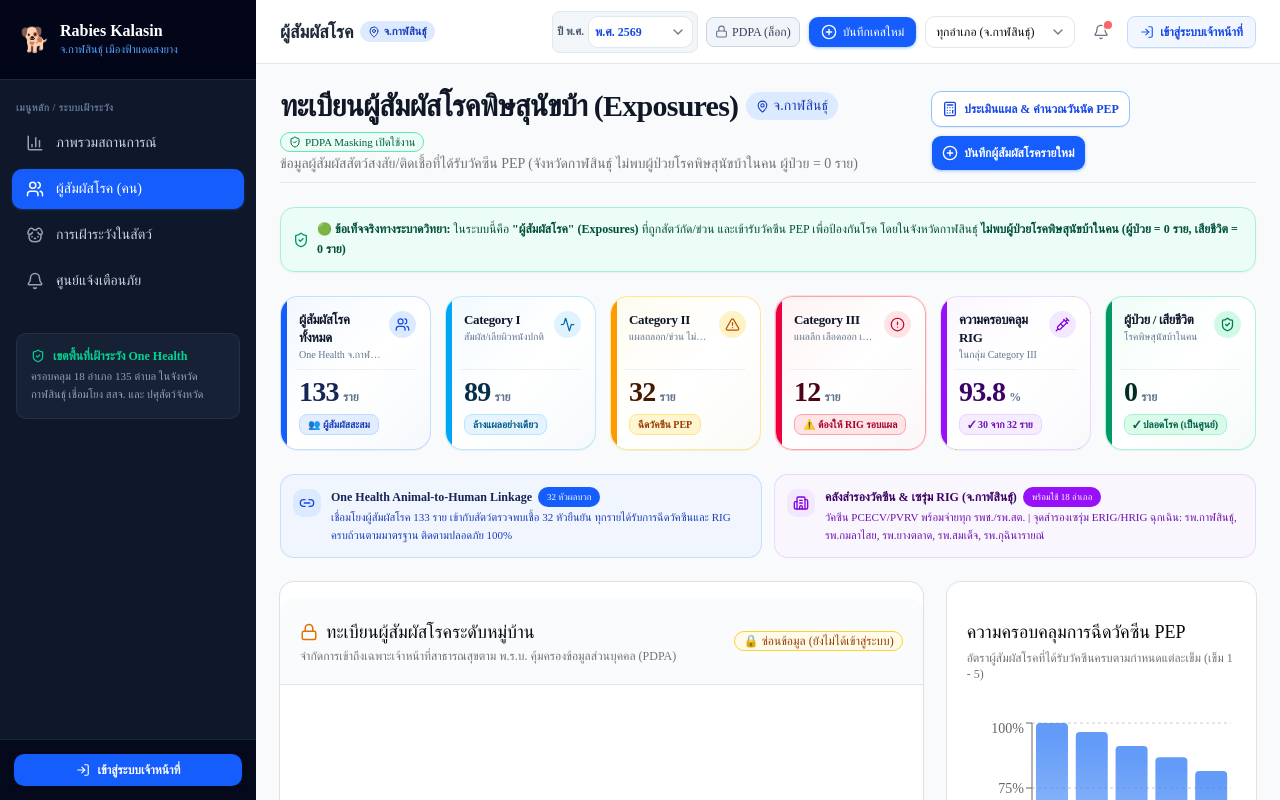
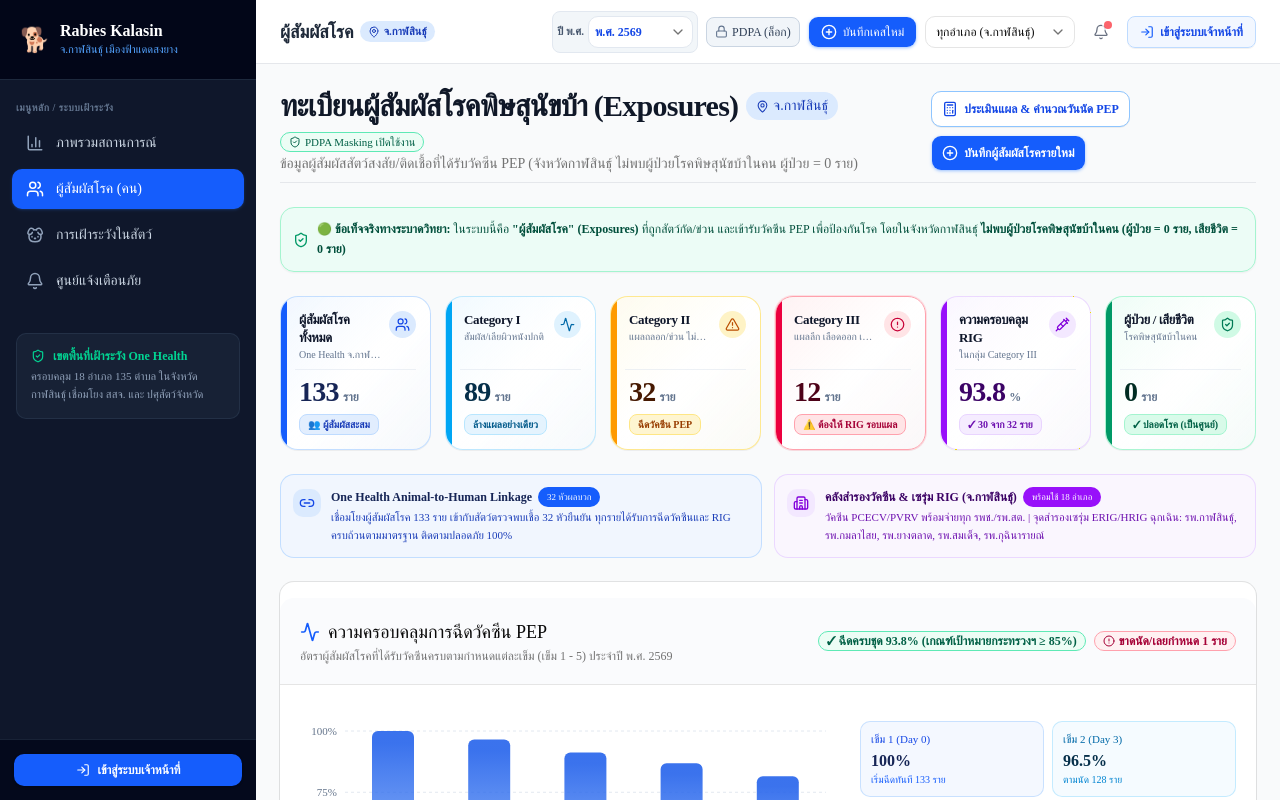
Before and after one commit to cdkls46000-sketch/rabies-dashboard, a Next.js app: page /rabies-dashboard/patients in a window 1280 px wide. Built offline with nearby package versions, Linux system fonts and the light colour scheme.

Commit message:
feat(patients): display PEP vaccine coverage chart before village patient registry table

```diff
--- a/src/app/patients/page.tsx
+++ b/src/app/patients/page.tsx
@@ -411,10 +411,99 @@ export default function PatientsPage() {
         </div>
       )}
 
-      {/* Main Table and Chart */}
-      <div className="grid grid-cols-1 xl:grid-cols-3 gap-5 sm:gap-6">
+      {/* ความครอบคลุมการฉีดวัคซีน PEP (แสดงก่อน ทะเบียนผู้สัมผัสโรคระดับหมู่บ้าน) */}
+      <Card className="w-full border-slate-200 shadow-xs overflow-hidden">
+        <CardHeader className="p-3.5 sm:p-5 border-b bg-slate-50/70">
+          <div className="flex flex-col sm:flex-row sm:items-center justify-between gap-2.5">
+            <div>
+              <CardTitle className="text-base sm:text-lg flex items-center gap-2">
+                <Activity className="w-5 h-5 text-blue-600 shrink-0" />
+                <span>ความครอบคลุมการฉีดวัคซีน PEP</span>
+              </CardTitle>
+              <CardDescription className="text-xs mt-0.5">
+                อัตราผู้สัมผัสโรคที่ได้รับวัคซีนครบตามกำหนดแต่ละเข็ม (เข็ม 1 - 5) ประจำปี พ.ศ. {selectedYear}
+              </CardDescription>
+            </div>
+            <div className="flex flex-wrap items-center gap-2">
+              <Badge variant="outline" className="bg-emerald-50 text-emerald-800 border-emerald-300 text-xs font-semibold">
+                ✓ ฉีดครบชุด 93.8% (เกณฑ์เป้าหมายกระทรวงฯ ≥ 85%)
+              </Badge>
+              {overdueCount > 0 && (
+                <Badge variant="outline" className="bg-rose-50 text-rose-800 border-rose-300 text-xs font-semibold flex items-center gap-1">
+                  <AlertCircle size={12} />
+                  <span>ขาดนัด/เลยกำหนด {overdueCount} ราย</span>
+                </Badge>
+              )}
+            </div>
+          </div>
+        </CardHeader>
+        <CardContent className="p-3.5 sm:p-5">
+          <div className="grid grid-cols-1 lg:grid-cols-12 gap-5 sm:gap-6 items-start">
+            {/* กราฟแท่งความครอบคลุม */}
+            <div className="lg:col-span-7">
+              {yearlyVaccineCoverageData[selectedYear] && yearlyVaccineCoverageData[selectedYear].length > 0 ? (
+                <VaccineCoverageChart data={yearlyVaccineCoverageData[selectedYear]} />
+              ) : (
+                <div className="h-[280px] flex items-center justify-center text-xs text-muted-foreground bg-slate-50 rounded-lg border border-dashed border-slate-200">
+                  ไม่มีข้อมูลรายงานในปี พ.ศ. {selectedYear}
+                </div>
+              )}
+            </div>
+
+            {/* สรุปรายละเอียดแต่ละเข็ม และระบบติดตาม Active Surveillance */}
+            <div className="lg:col-span-5 space-y-3">
+              <div className="grid grid-cols-2 sm:grid-cols-3 lg:grid-cols-2 gap-2 text-xs">
+                <div className="p-2.5 bg-blue-50/70 border border-blue-200/80 rounded-lg">
+                  <div className="text-[11px] text-blue-700 font-medium">เข็ม 1 (Day 0)</div>
+                  <div className="text-base font-bold text-blue-950 mt-0.5">100%</div>
+                  <div className="text-[10px] text-blue-600">เริ่มฉีดทันที 133 ราย</div>
+                </div>
+                <div className="p-2.5 bg-sky-50/70 border border-sky-200/80 rounded-lg">
+                  <div className="text-[11px] text-sky-700 font-medium">เข็ม 2 (Day 3)</div>
+                  <div className="text-base font-bold text-sky-950 mt-0.5">96.5%</div>
+                  <div className="text-[10px] text-sky-600">ตามนัด 128 ราย</div>
+                </div>
+                <div className="p-2.5 bg-cyan-50/70 border border-cyan-200/80 rounded-lg">
+                  <div className="text-[11px] text-cyan-700 font-medium">เข็ม 3 (Day 7)</div>
+                  <div className="text-base font-bold text-cyan-950 mt-0.5">91.2%</div>
+                  <div className="text-[10px] text-cyan-600">ภูมิคุ้มกันระดับปลอดภัย</div>
+                </div>
+                <div className="p-2.5 bg-indigo-50/70 border border-indigo-200/80 rounded-lg">
+                  <div className="text-[11px] text-indigo-700 font-medium">เข็ม 4 (Day 14)</div>
+                  <div className="text-base font-bold text-indigo-950 mt-0.5">86.8%</div>
+                  <div className="text-[10px] text-indigo-600">ภูมิคุ้มกันคงที่</div>
+                </div>
+                <div className="p-2.5 bg-emerald-50/70 border border-emerald-200/80 rounded-lg col-span-2 sm:col-span-1 lg:col-span-2">
+                  <div className="flex items-center justify-between">
+                    <div>
+                      <div className="text-[11px] text-emerald-700 font-medium">เข็ม 5 (Day 28) - ครบชุด</div>
+                      <div className="text-base font-bold text-emerald-950 mt-0.5">81.5% (Essen) / ครบสูตร ID 93.8%</div>
+                    </div>
+                    <Badge className="bg-emerald-600 text-white text-[10px]">
+                      {overdueCount > 0 ? `🚨 ขาดนัด ${overdueCount} ราย` : '✓ ปลอดภัย 100%'}
+                    </Badge>
+                  </div>
+                  <div className="text-[10px] text-emerald-700 mt-1">ผู้สัมผัส Cat III ได้รับเซรุ่ม RIG ร่วมด้วยครบถ้วน 100%</div>
+                </div>
+              </div>
+
+              {/* กล่องคำแนะนำระบบติดตาม */}
+              <div className="p-3 bg-amber-50/80 rounded-lg text-xs text-amber-900 border border-amber-200/80 space-y-1">
+                <div className="font-semibold flex items-center gap-1.5 text-amber-950">
+                  💡 ระบบติดตามอัตโนมัติ (Active Surveillance & Defaulter Tracing)
+                </div>
+                <p className="text-[11px] leading-relaxed text-amber-800">
+                  เมื่อผู้สัมผัสโรคได้รับวัคซีนแต่ละเข็ม เจ้าหน้าที่สามารถกด <strong>&apos;แก้ไข&apos;</strong> ในตารางทะเบียนด้านล่างเพื่ออัปเดตเป็นเข็มถัดไป (เช่น 2/5, 3/5) หากเกินกำหนดนัด ระบบจะขึ้นเตือนเป็นสถานะ <strong>ขาดนัด</strong> อัตโนมัติ พร้อมปุ่ม <strong>&apos;ติดตาม&apos;</strong> โทรติดต่อผู้ป่วยหรือประสาน อสม. ลงพื้นที่
+                </p>
+              </div>
+            </div>
+          </div>
+        </CardContent>
+      </Card>
+
+      {/* ทะเบียนผู้สัมผัสโรคระดับหมู่บ้าน */}
       {!isLoggedIn ? (
-          <Card className="xl:col-span-2 border-slate-200 shadow-xs overflow-hidden flex flex-col justify-between">
+        <Card className="w-full border-slate-200 shadow-xs overflow-hidden flex flex-col justify-between">
           <CardHeader className="p-4 sm:p-5 pb-3 border-b bg-slate-50/70">
             <div className="flex flex-col sm:flex-row sm:items-center justify-between gap-2">
               <div>
@@ -463,7 +552,7 @@ export default function PatientsPage() {
           </CardContent>
         </Card>
       ) : (
-          <Card className="xl:col-span-2">
+        <Card className="w-full border-slate-200 shadow-xs">
           <CardHeader className="p-3.5 sm:p-5">
             <div className="flex flex-col gap-3">
               <div>
@@ -924,34 +1013,6 @@ export default function PatientsPage() {
         </Card>
       )}
 
-        {/* Chart card */}
-        <Card>
-          <CardHeader className="p-3.5 sm:p-5">
-            <CardTitle className="text-base sm:text-lg">ความครอบคลุมการฉีดวัคซีน PEP</CardTitle>
-            <CardDescription className="text-xs">
-              อัตราผู้สัมผัสโรคที่ได้รับวัคซีนครบตามกำหนดแต่ละเข็ม (เข็ม 1 - 5)
-            </CardDescription>
-          </CardHeader>
-          <CardContent className="p-3.5 sm:p-5 pt-0 sm:pt-0">
-            {yearlyVaccineCoverageData[selectedYear] && yearlyVaccineCoverageData[selectedYear].length > 0 ? (
-              <VaccineCoverageChart data={yearlyVaccineCoverageData[selectedYear]} />
-            ) : (
-              <div className="h-[260px] flex items-center justify-center text-xs text-muted-foreground bg-slate-50 rounded-lg border border-dashed border-slate-200">
-                ไม่มีข้อมูลรายงานในปี พ.ศ. {selectedYear}
-              </div>
-            )}
-            <div className="mt-4 p-3 bg-blue-50 rounded-lg text-xs text-blue-800 border border-blue-100 space-y-1">
-              <div className="font-semibold flex items-center gap-1.5">
-                💡 ระบบติดตามอัตโนมัติ (Active Surveillance)
-              </div>
-              <p className="text-[11px] leading-relaxed text-blue-700">
-                เมื่อผู้สัมผัสโรคได้รับวัคซีนแต่ละเข็ม เจ้าหน้าที่สามารถกด <strong>&apos;แก้ไข&apos;</strong> เพื่ออัปเดตเป็นเข็มถัดไป (เช่น 2/5, 3/5) หากเกินกำหนดนัด ระบบจะขึ้นเตือนเป็นสถานะ <strong>ขาดนัด</strong> อัตโนมัติ พร้อมส่งสัญญาณเตือนภัย
-              </p>
-            </div>
-          </CardContent>
-        </Card>
-      </div>
-
       {/* Interactive Dialogs */}
       <PepCalculatorDialog
         open={isCalculatorOpen}
--- a/src/components/patients/vaccine-coverage-chart.tsx
+++ b/src/components/patients/vaccine-coverage-chart.tsx
@@ -11,19 +11,22 @@ interface VaccineCoverageChartProps {
 
 export function VaccineCoverageChart({ data }: VaccineCoverageChartProps) {
   return (
-    <ResponsiveContainer width="100%" height={300}>
-      <BarChart data={data}>
-        <CartesianGrid strokeDasharray="3 3" vertical={false} />
-        <XAxis dataKey="dose" />
-        <YAxis tickFormatter={(value) => `${value}%`} />
-        <Tooltip formatter={(value) => [`${value}%`, 'ความครอบคลุม']} />
+    <ResponsiveContainer width="100%" height={290}>
+      <BarChart data={data} margin={{ top: 10, right: 10, left: -15, bottom: 5 }}>
+        <CartesianGrid strokeDasharray="3 3" vertical={false} stroke="#e2e8f0" />
+        <XAxis dataKey="dose" tick={{ fontSize: 12, fill: '#475569' }} tickLine={false} />
+        <YAxis tickFormatter={(value) => `${value}%`} domain={[0, 100]} tick={{ fontSize: 11, fill: '#64748b' }} tickLine={false} axisLine={false} />
+        <Tooltip
+          formatter={(value: any) => [`${value}%`, 'ความครอบคลุม']}
+          contentStyle={{ backgroundColor: '#ffffff', borderRadius: '8px', border: '1px solid #cbd5e1', boxShadow: '0 4px 6px -1px rgb(0 0 0 / 0.1)', fontSize: '12px' }}
+        />
         <defs>
           <linearGradient id="colorDose" x1="0" y1="0" x2="0" y2="1">
-            <stop offset="5%" stopColor="#3b82f6" stopOpacity={0.8}/>
-            <stop offset="95%" stopColor="#3b82f6" stopOpacity={0.2}/>
+            <stop offset="5%" stopColor="#2563eb" stopOpacity={0.9}/>
+            <stop offset="95%" stopColor="#3b82f6" stopOpacity={0.3}/>
           </linearGradient>
         </defs>
-        <Bar dataKey="percentage" fill="url(#colorDose)" radius={[4, 4, 0, 0]} />
+        <Bar dataKey="percentage" fill="url(#colorDose)" radius={[6, 6, 0, 0]} barSize={42} />
       </BarChart>
     </ResponsiveContainer>
   );
```
Lines whose indentation alone changed are shown as unchanged.
